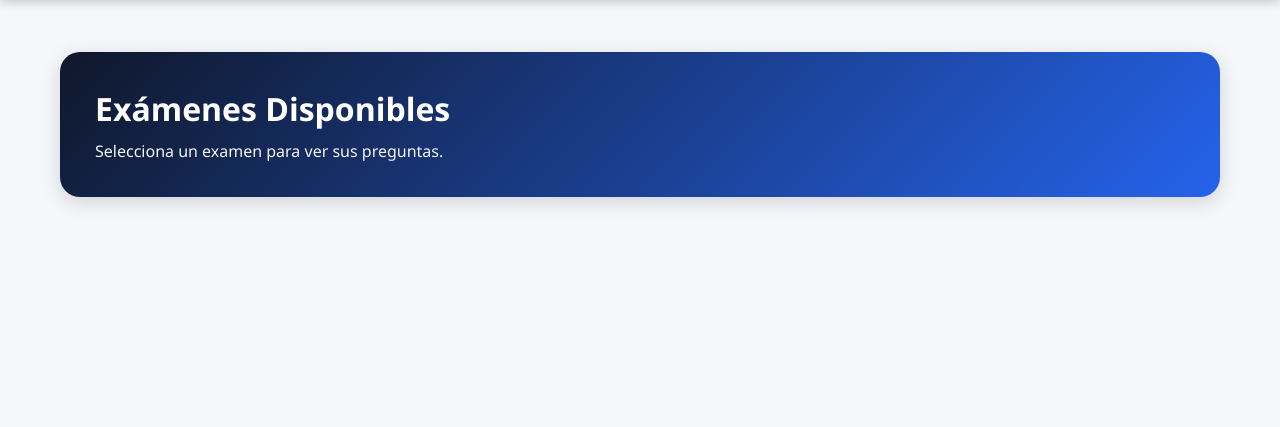
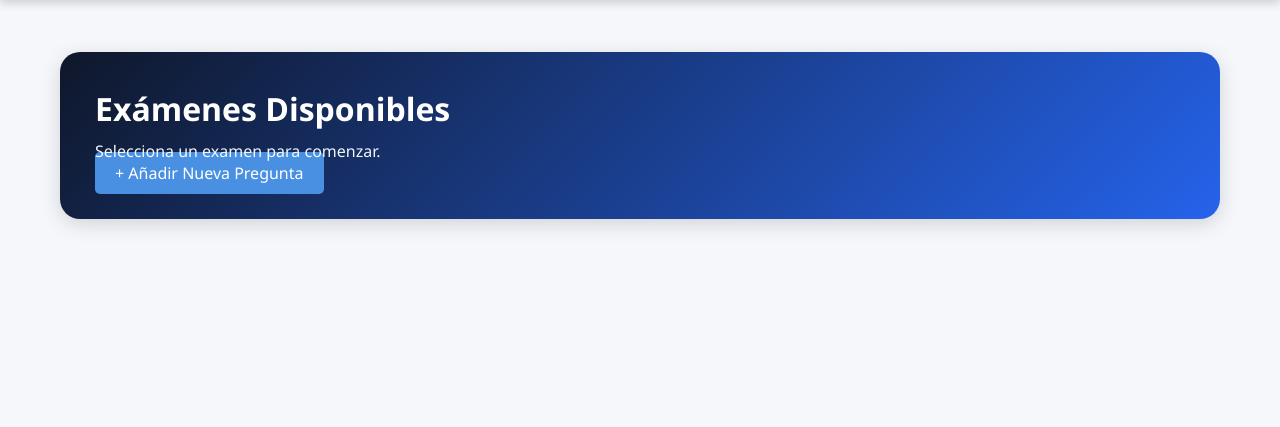
Before and after one commit to trexoxam/SIS-EV-IA-IOT, a Flask app: page /examenes in a window 1280 px wide. Shown: the part 68-495 px from the top of the page. Run offline with Flask 3, Linux system fonts and the light colour scheme; data that the repository does not hold is empty.

Commit message:
crear examen

```diff
--- a/templates/examenes.html
+++ b/templates/examenes.html
@@ -19,10 +19,14 @@ href="{{ url_for('static', filename='css/examenes.css') }}">
 
 <div class="contenedor">
 
-    <div class="header-card">
-        <h2>Exámenes Disponibles</h2>
-        <p>Selecciona un examen para ver sus preguntas.</p>
-    </div>
+<div class="header-card">
+    <h2>Exámenes Disponibles</h2>
+    <p>Selecciona un examen para comenzar.</p>
+
+    <a href="/crear_pregunta" class="btn-admin" style="background: #4a90e2; color: white; padding: 10px 20px; border-radius: 5px; text-decoration: none;">
+        + Añadir Nueva Pregunta
+    </a>
+</div>
 
     <div class="cards">
 
```
Also changed, not shown: templates/crear_examen.html (deleted, +0 -19 lines).
